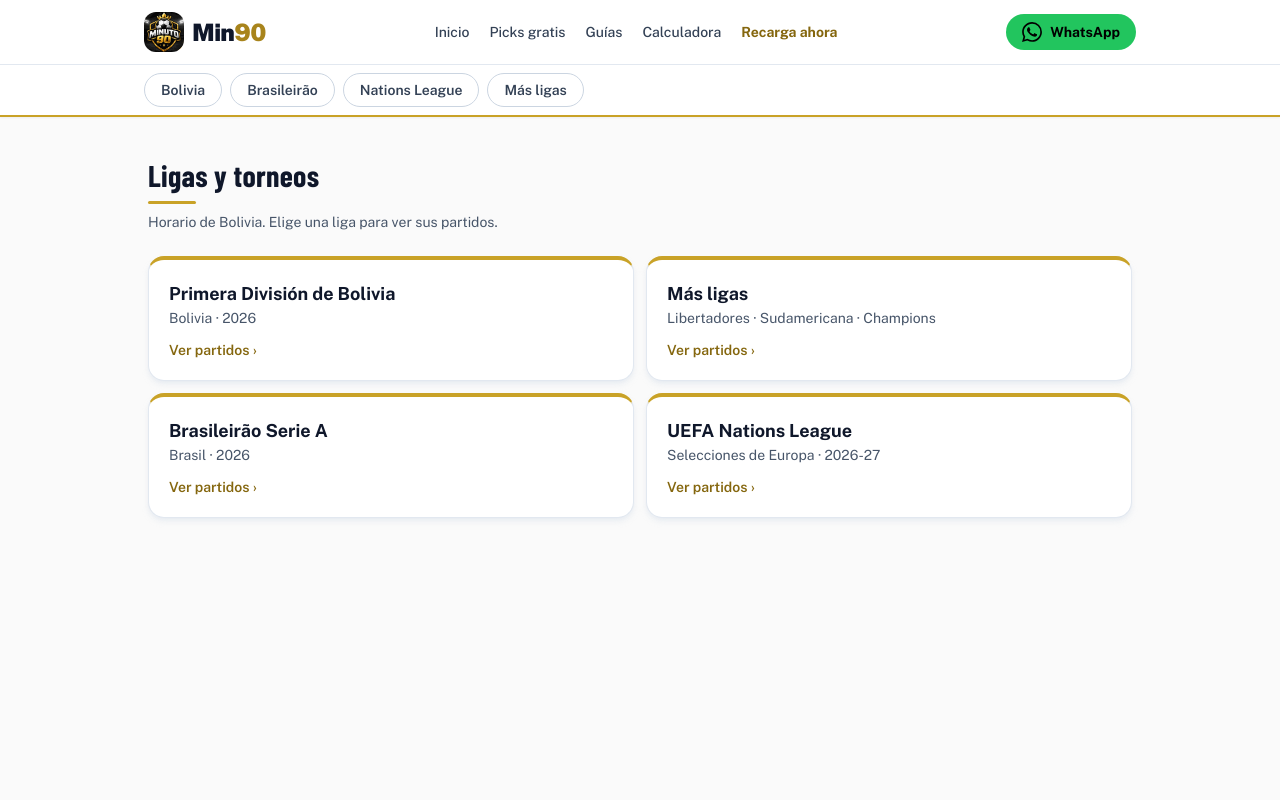
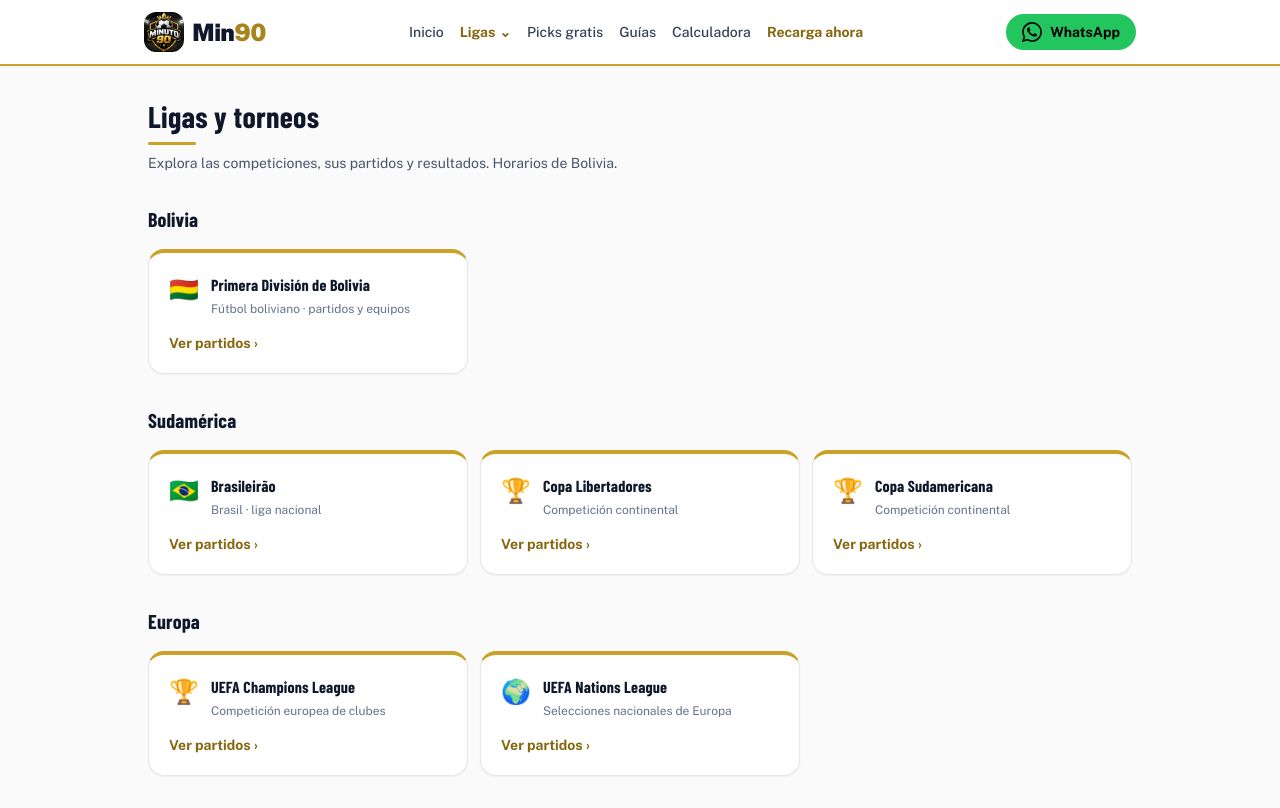
Before and after one commit to BladimirBLopez/Min90Bolivia, a Next.js app: page /ligas in a window 1280 px wide. Built offline with nearby package versions, Linux system fonts and the light colour scheme; a web font is replaced by a local one.

Commit message:
Unificar menu y catalogo de ligas

```diff
--- a/app/ligas/page.js
+++ b/app/ligas/page.js
@@ -1,40 +1,55 @@
 import Link from "next/link";
 import Navbar from "@/components/Navbar";
-import { LIGAS } from "@/lib/ligas";
+import { GRUPOS_LIGAS } from "@/lib/navegacionLigas";
 
 export const metadata = {
   title: "Ligas y torneos | Min90 Bolivia",
-  description: "Partidos y tablas de más ligas y torneos, con hora de Bolivia. Si quieres jugar, te cargo por WhatsApp.",
+  description: "Todas las ligas y competiciones disponibles en Min90Bolivia, con resultados y horarios de Bolivia.",
 };
 
-const card = "block rounded-2xl border border-slate-200 border-t-4 border-t-oro-500 bg-white p-5 shadow-md shadow-slate-200/70 transition hover:-translate-y-0.5 hover:shadow-lg";
+const card = "block rounded-2xl border border-slate-200 border-t-4 border-t-oro-500 bg-white p-5 shadow-sm transition hover:-translate-y-0.5 hover:shadow-md";
 
 export default function LigasPage() {
   return (
     <main className="min-h-screen bg-crema text-slate-900">
       <Navbar />
-      <section className="mx-auto max-w-5xl px-5 py-10">
-        <h1 className="text-3xl font-extrabold titulo-oro">Ligas y torneos</h1>
-        <p className="mt-2 text-sm text-slate-600">Horario de Bolivia. Elige una liga para ver sus partidos.</p>
-        <div className="mt-6 grid gap-3 sm:grid-cols-2">
-          <Link href="/equipos" className={card}>
-            <p className="text-lg font-bold">Primera División de Bolivia</p>
-            <p className="text-sm text-slate-600">Bolivia · 2026</p>
-            <p className="mt-3 text-sm font-semibold text-oro-700">Ver partidos ›</p>
-          </Link>
-          <Link href="/mas-ligas" className={card}>
-            <p className="text-lg font-bold">Más ligas</p>
-            <p className="text-sm text-slate-600">Libertadores · Sudamericana · Champions</p>
-            <p className="mt-3 text-sm font-semibold text-oro-700">Ver partidos ›</p>
-          </Link>
-          {LIGAS.map((l) => (
-            <Link key={l.slug} href={`/liga/${l.slug}`} className={card}>
-              <p className="text-lg font-bold">{l.nombre}</p>
-              <p className="text-sm text-slate-600">{l.pais} · {l.temporada}</p>
-              <p className="mt-3 text-sm font-semibold text-oro-700">Ver partidos ›</p>
-            </Link>
-          ))}
-        </div>
+
+      <section className="mx-auto max-w-5xl px-5 py-8">
+        <h1 className="text-3xl font-extrabold titulo-oro">
+          Ligas y torneos
+        </h1>
+        <p className="mt-2 text-sm text-slate-600">
+          Explora las competiciones, sus partidos y resultados. Horarios de Bolivia.
+        </p>
+
+        {GRUPOS_LIGAS.map((grupo) => (
+          <section key={grupo.nombre} className="mt-8">
+            <h2 className="mb-4 text-xl font-extrabold">
+              {grupo.nombre}
+            </h2>
+
+            <div className="grid gap-3 sm:grid-cols-2 lg:grid-cols-3">
+              {grupo.ligas.map((liga) => (
+                <Link key={liga.href} href={liga.href} className={card}>
+                  <div className="flex items-start gap-3">
+                    <span aria-hidden="true" className="text-2xl">
+                      {liga.icono}
+                    </span>
+                    <div className="min-w-0">
+                      <h3 className="font-bold">{liga.nombre}</h3>
+                      <p className="mt-1 text-xs text-slate-500">
+                        {liga.descripcion}
+                      </p>
+                    </div>
+                  </div>
+                  <p className="mt-4 text-sm font-bold text-oro-700">
+                    Ver partidos ›
+                  </p>
+                </Link>
+              ))}
+            </div>
+          </section>
+        ))}
       </section>
     </main>
   );
--- a/app/mas-ligas/[slug]/page.js
+++ b/app/mas-ligas/[slug]/page.js
@@ -86,7 +86,7 @@ export default async function LigaExtra({ params }) {
           fechas={partidos.map((p) => p.fecha).filter(Boolean).join("|")}
           intervalo={120000}
         />
-        <Link href="/mas-ligas" className="text-sm font-semibold text-oro-700">← Más ligas</Link>
+        <Link href="/ligas" className="text-sm font-semibold text-oro-700">← Todas las ligas</Link>
         <h1 className="mt-3 text-3xl font-extrabold titulo-oro">{liga.nombre}</h1>
         <p className="mt-2 text-sm text-slate-600">Resultados y próximos encuentros · hora de Bolivia</p>
 
--- a/components/Navbar.js
+++ b/components/Navbar.js
@@ -1,8 +1,10 @@
 "use client";
+
 import { useState } from "react";
 import Link from "next/link";
 import { usePathname } from "next/navigation";
 import WhatsAppButton from "@/components/WhatsAppButton";
+import { GRUPOS_LIGAS } from "@/lib/navegacionLigas";
 
 const links = [
   ["Inicio", "/#inicio"],
@@ -12,74 +14,202 @@ const links = [
   ["Recarga ahora", "/recarga-ahora"],
 ];
 
-// Selector de ligas. Bolivia va con sus páginas /equipo y /partido; las demás viven en /liga/[slug].
-const ligas = [
-  ["Bolivia", "/equipos", (p) => p === "/" || p.startsWith("/equipo") || p.startsWith("/partido") || p === "/pronosticos-hoy"],
-  ["Brasileirão", "/liga/brasil-2026", (p) => p.startsWith("/liga/brasil-2026")],
-  ["Nations League", "/liga/nations-league-2026", (p) => p.startsWith("/liga/nations-league-2026")],
-  ["Más ligas", "/mas-ligas", (p) => p.startsWith("/mas-ligas")],
-];
+function ligaActiva(pathname, href) {
+  if (href === "/equipos") {
+    return pathname === "/equipos" ||
+      pathname.startsWith("/equipo/") ||
+      pathname.startsWith("/partido/");
+  }
+
+  return pathname === href || pathname.startsWith(`${href}/`);
+}
+
+function enSeccionLigas(pathname) {
+  return pathname === "/ligas" ||
+    pathname === "/mas-ligas" ||
+    GRUPOS_LIGAS.some((grupo) =>
+      grupo.ligas.some((liga) => ligaActiva(pathname, liga.href))
+    );
+}
+
+function EnlacesLigas({ pathname, onSelect }) {
+  return (
+    <div className="space-y-3">
+      {GRUPOS_LIGAS.map((grupo) => (
+        <div key={grupo.nombre}>
+          <p className="px-2 py-1 text-[11px] font-extrabold uppercase tracking-wide text-slate-500">
+            {grupo.nombre}
+          </p>
+          {grupo.ligas.map((liga) => {
+            const activa = ligaActiva(pathname, liga.href);
+            return (
+              <Link
+                key={liga.href}
+                href={liga.href}
+                onClick={onSelect}
+                aria-current={activa ? "page" : undefined}
+                className={
+                  "flex items-center gap-2 rounded-lg px-2 py-2 text-sm transition " +
+                  (activa
+                    ? "bg-oro-50 font-bold text-oro-700"
+                    : "text-slate-800 hover:bg-slate-100")
+                }
+              >
+                <span aria-hidden="true">{liga.icono}</span>
+                <span>{liga.breve}</span>
+              </Link>
+            );
+          })}
+        </div>
+      ))}
+
+      <Link
+        href="/ligas"
+        onClick={onSelect}
+        className="flex items-center justify-between rounded-lg border border-oro-500/40 px-3 py-3 text-sm font-bold text-oro-700 hover:bg-oro-50"
+      >
+        Ver todas las ligas
+        <span aria-hidden="true">→</span>
+      </Link>
+    </div>
+  );
+}
 
 export default function Navbar() {
+  const pathname = usePathname() || "/";
   const [open, setOpen] = useState(false);
-  const pathname = usePathname() || "/";
-  const close = () => setOpen(false);
+  const [ligasAbiertas, setLigasAbiertas] = useState(false);
+
+  const close = () => {
+    setOpen(false);
+    setLigasAbiertas(false);
+  };
+
   return (
     <header className="sticky top-0 z-40 border-b-2 border-oro-500 bg-white/95 text-slate-900 shadow-sm backdrop-blur">
-      <div className="mx-auto grid max-w-5xl grid-cols-[1fr_auto_1fr] items-center gap-3 px-4 py-3 sm:flex sm:justify-between">
+      <div className="mx-auto grid max-w-5xl grid-cols-[1fr_auto_1fr] items-center gap-3 px-4 py-3 lg:flex lg:justify-between">
         <button
           type="button"
-          onClick={() => setOpen(!open)}
+          onClick={() => {
+            if (!open) setLigasAbiertas(enSeccionLigas(pathname));
+            setOpen(!open);
+          }}
           aria-label={open ? "Cerrar menú" : "Abrir menú"}
           aria-expanded={open}
           aria-controls="menu-movil"
-          className="flex h-10 w-10 items-center justify-center justify-self-start rounded-xl border border-oro-500/60 text-oro-700 active:bg-oro-50 sm:hidden"
+          className="flex h-10 w-10 items-center justify-center justify-self-start rounded-xl border border-oro-500/60 text-oro-700 active:bg-oro-50 lg:hidden"
         >
           <svg width="22" height="22" viewBox="0 0 24 24" fill="none" stroke="currentColor" strokeWidth="2" strokeLinecap="round" aria-hidden="true">
-            {open ? <path d="M6 6l12 12M18 6L6 18" /> : <path d="M4 7h16M4 12h16M4 17h16" />}
+            {open
+              ? <path d="M6 6l12 12M18 6L6 18" />
+              : <path d="M4 7h16M4 12h16M4 17h16" />}
           </svg>
         </button>
-        <Link href="/#inicio" onClick={close} className="flex items-center justify-center gap-2 text-xl font-black tracking-tight sm:justify-start sm:text-2xl">
+
+        <Link
+          href="/#inicio"
+          onClick={close}
+          className="flex items-center justify-center gap-2 text-xl font-black tracking-tight lg:justify-start lg:text-2xl"
+        >
           {/* eslint-disable-next-line @next/next/no-img-element */}
           <img src="/logo-min90.png" alt="Min90 Bolivia" width={40} height={40} className="h-10 w-10 rounded-xl" />
           <span>Min<span className="text-oro-600">90</span></span>
         </Link>
-        <nav className="hidden gap-5 text-sm font-medium text-slate-700 sm:flex">
-          {links.map(([t, h]) => (
-            <Link key={h} href={h} className={"hover:text-oro-600 " + (h === "/recarga-ahora" ? "font-bold text-oro-700" : "")}>{t}</Link>
+
+        <nav aria-label="Navegación principal" className="hidden items-center gap-4 text-sm font-medium text-slate-700 lg:flex">
+          <Link href={links[0][1]} className="hover:text-oro-600">
+            Inicio
+          </Link>
+
+          <details className="group relative">
+            <summary className={
+              "flex cursor-pointer list-none items-center gap-1 hover:text-oro-600 [&::-webkit-details-marker]:hidden " +
+              (enSeccionLigas(pathname) ? "font-bold text-oro-700" : "")
+            }>
+              Ligas
+              <span aria-hidden="true" className="transition-transform group-open:rotate-180">⌄</span>
+            </summary>
+            <div className="absolute left-0 top-full z-50 mt-3 max-h-[75vh] w-72 overflow-y-auto rounded-2xl border border-slate-200 bg-white p-3 shadow-xl">
+              <EnlacesLigas
+                pathname={pathname}
+                onSelect={(event) => {
+                  const menu = event.currentTarget.closest("details");
+                  if (menu) menu.open = false;
+                }}
+              />
+            </div>
+          </details>
+
+          {links.slice(1).map(([titulo, href]) => (
+            <Link
+              key={href}
+              href={href}
+              className={
+                "hover:text-oro-600 " +
+                (href === "/recarga-ahora" ? "font-bold text-oro-700" : "")
+              }
+            >
+              {titulo}
+            </Link>
           ))}
         </nav>
+
         <div className="flex justify-end">
-          <WhatsAppButton className="!px-3 !py-2 text-sm sm:!px-4 [&>svg]:hidden sm:[&>svg]:block">WhatsApp</WhatsAppButton>
+          <WhatsAppButton className="!px-3 !py-2 text-sm lg:!px-4 [&>svg]:hidden lg:[&>svg]:block">
+            WhatsApp
+          </WhatsAppButton>
         </div>
       </div>
-      <div className="border-t border-slate-200 bg-white/95">
-        <nav aria-label="Ligas" className="mx-auto flex max-w-5xl gap-2 overflow-x-auto px-4 py-2 text-sm">
-          {ligas.map(([t, h, ok]) => {
-            const on = ok(pathname);
-            return (
-              <Link
-                key={h}
-                href={h}
-                aria-current={on ? "page" : undefined}
-                className={"whitespace-nowrap rounded-full border px-4 py-1.5 font-semibold transition " + (on ? "border-oro-500 bg-oro-500 text-white" : "border-slate-300 bg-white text-slate-700 hover:border-oro-500")}
-              >
-                {t}
-              </Link>
-            );
-          })}
-        </nav>
-      </div>
+
       {open && (
-        <nav id="menu-movil" className="border-t border-oro-500/30 bg-white px-4 pb-3 pt-1 sm:hidden">
-          {links.map(([t, h]) => (
+        <nav
+          id="menu-movil"
+          aria-label="Menú principal"
+          className="max-h-[calc(100dvh-85px)] overflow-y-auto border-t border-oro-500/30 bg-white px-4 pb-4 pt-2 lg:hidden"
+        >
+          <Link
+            href="/#inicio"
+            onClick={close}
+            className="block border-b border-slate-200 py-3 text-base text-slate-800"
+          >
+            Inicio
+          </Link>
+
+          <button
+            type="button"
+            aria-expanded={ligasAbiertas}
+            aria-controls="ligas-menu-movil"
+            onClick={() => setLigasAbiertas(!ligasAbiertas)}
+            className={
+              "flex w-full items-center justify-between border-b border-slate-200 py-3 text-left text-base font-bold " +
+              (enSeccionLigas(pathname) ? "text-oro-700" : "text-slate-800")
+            }
+          >
+            <span>🏆 Ligas</span>
+            <span aria-hidden="true">{ligasAbiertas ? "⌃" : "⌄"}</span>
+          </button>
+
+          <div
+            id="ligas-menu-movil"
+            hidden={!ligasAbiertas}
+            className="border-b border-slate-200 bg-slate-50 px-3 py-3"
+          >
+            <EnlacesLigas pathname={pathname} onSelect={close} />
+          </div>
+
+          {links.slice(1).map(([titulo, href]) => (
             <Link
-              key={h}
-              href={h}
+              key={href}
+              href={href}
               onClick={close}
-              className={"block border-b border-slate-200 py-3 text-base last:border-b-0 " + (h === "/recarga-ahora" ? "font-bold text-oro-700" : "text-slate-800")}
+              className={
+                "block border-b border-slate-200 py-3 text-base last:border-b-0 " +
+                (href === "/recarga-ahora"
+                  ? "font-bold text-oro-700"
+                  : "text-slate-800")
+              }
             >
-              {t}
+              {titulo}
             </Link>
           ))}
         </nav>
--- /dev/null
+++ b/lib/navegacionLigas.js
@@ -0,0 +1,59 @@
+export const GRUPOS_LIGAS = [
+  {
+    nombre: "Bolivia",
+    ligas: [
+      {
+        nombre: "Primera División de Bolivia",
+        breve: "Liga Boliviana",
+        href: "/equipos",
+        icono: "🇧🇴",
+        descripcion: "Fútbol boliviano · partidos y equipos",
+      },
+    ],
+  },
+  {
+    nombre: "Sudamérica",
+    ligas: [
+      {
+        nombre: "Brasileirão",
+        breve: "Brasileirão",
+        href: "/liga/brasil-2026",
+        icono: "🇧🇷",
+        descripcion: "Brasil · liga nacional",
+      },
+      {
+        nombre: "Copa Libertadores",
+        breve: "Copa Libertadores",
+        href: "/mas-ligas/libertadores",
+        icono: "🏆",
+        descripcion: "Competición continental",
+      },
+      {
+        nombre: "Copa Sudamericana",
+        breve: "Copa Sudamericana",
+        href: "/mas-ligas/sudamericana",
+        icono: "🏆",
+        descripcion: "Competición continental",
+      },
+    ],
+  },
+  {
+    nombre: "Europa",
+    ligas: [
+      {
+        nombre: "UEFA Champions League",
+        breve: "Champions League",
+        href: "/mas-ligas/champions",
+        icono: "🏆",
+        descripcion: "Competición europea de clubes",
+      },
+      {
+        nombre: "UEFA Nations League",
+        breve: "Nations League",
+        href: "/liga/nations-league-2026",
+        icono: "🌍",
+        descripcion: "Selecciones nacionales de Europa",
+      },
+    ],
+  },
+];
```
